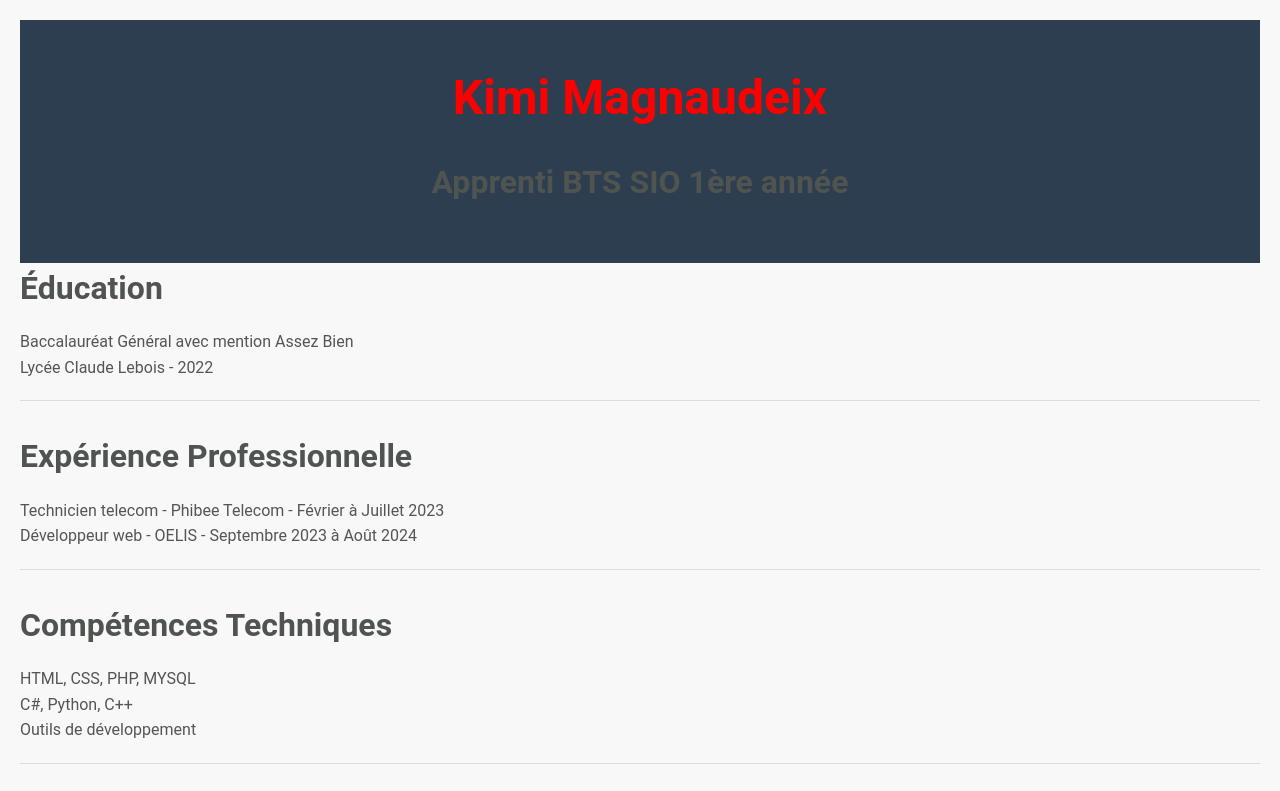
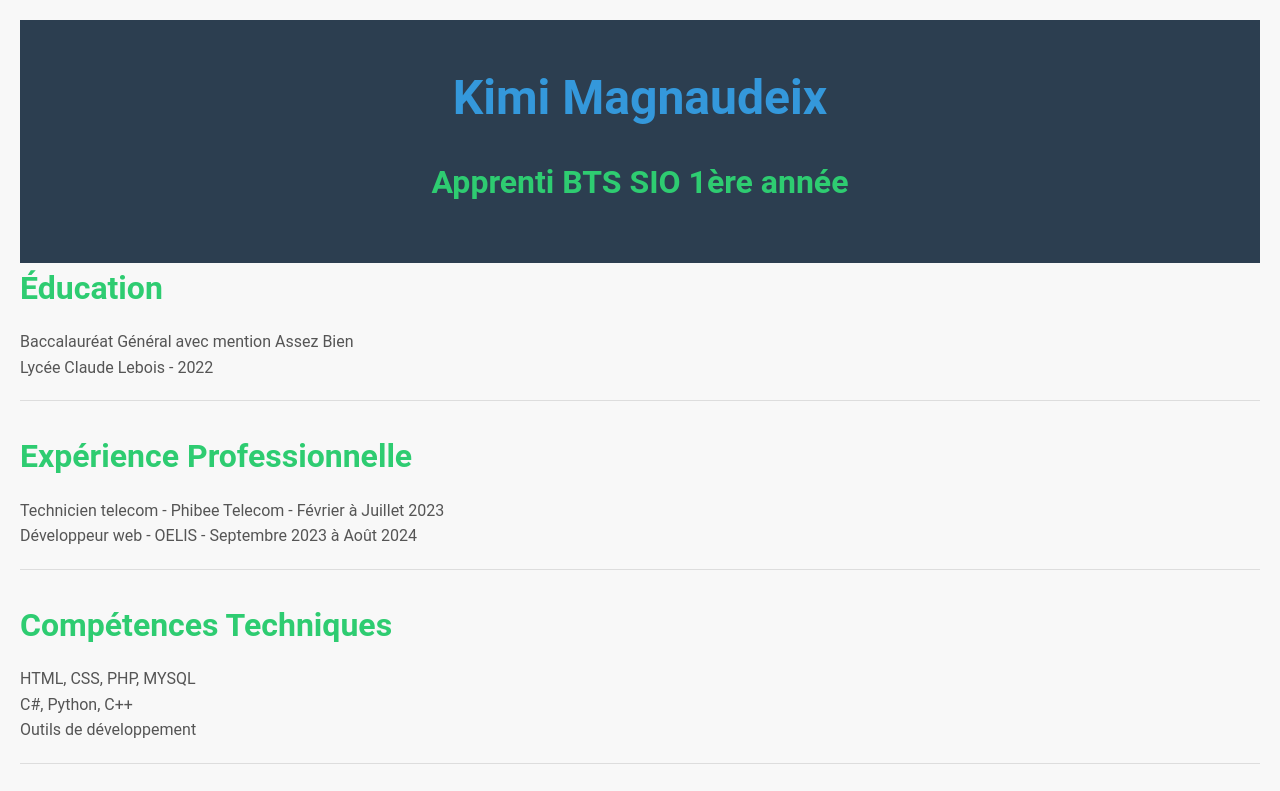
Before and after one commit to Kimi6133/cv, a plain HTML site: page index.html in a window 1280 px wide. Shown: the top 791 px of the page. Drawn offline with Linux system fonts and the light colour scheme.

Commit message:
Update style.css

```diff
--- a/style.css
+++ b/style.css
@@ -23,13 +23,13 @@ header {
 h1 {
     font-size: 3em;
     margin-bottom: 20px;
-    color: #ff0000;
+    color: #3498db;
 }
 
 h2 {
     font-size: 2em;
     margin-bottom: 15px;
-    color: #4f5451;
+    color: #2ecc71;
 }
 
 section {
```
